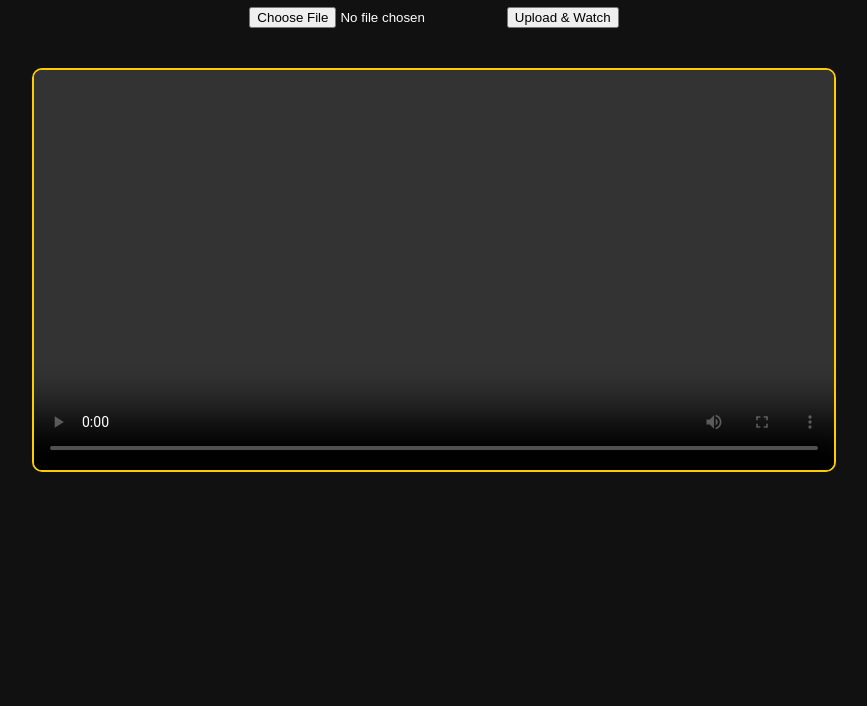
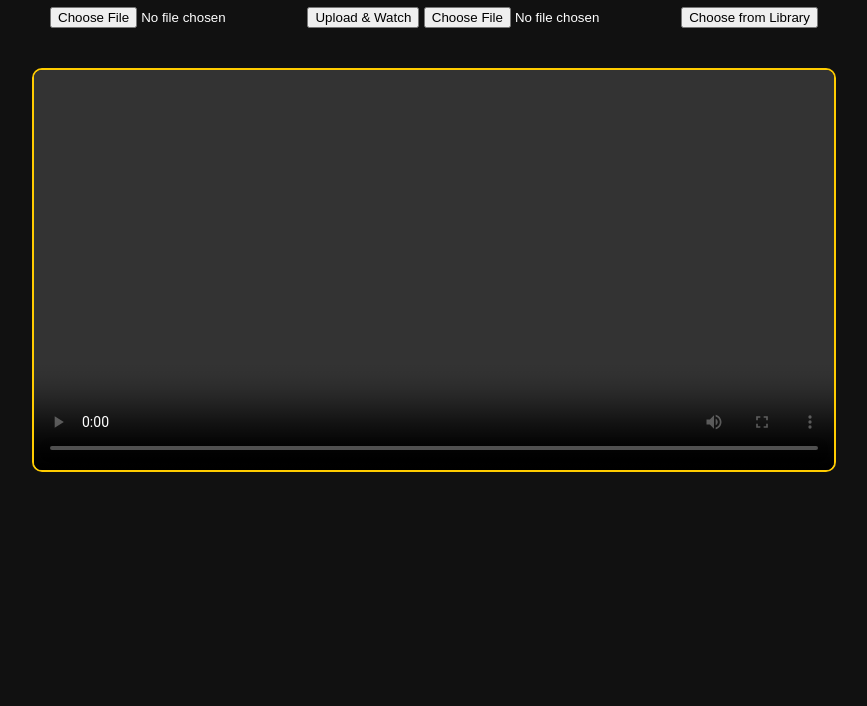
Before and after one commit to Mudi540/watch-party-app, a website: page public/index.html in a window 1280 px wide. Shown: the part 94-800 px from the top of the page, without its empty margins (206-1073 px from the left). Drawn offline with nearby package versions, Linux system fonts and the light colour scheme; no server answers.

Commit message:
choose button added

```diff
--- a/public/index.html
+++ b/public/index.html
@@ -12,6 +12,9 @@
   <form id="uploadForm" enctype="multipart/form-data">
     <input type="file" name="video" accept="video/*" required>
     <button type="submit">Upload & Watch</button>
+    <input type="file" id="uploadVideo">
+    <button id="chooseVideo">Choose from Library</button>
+
   </form>
 
   <video id="videoPlayer" controls></video>
```
